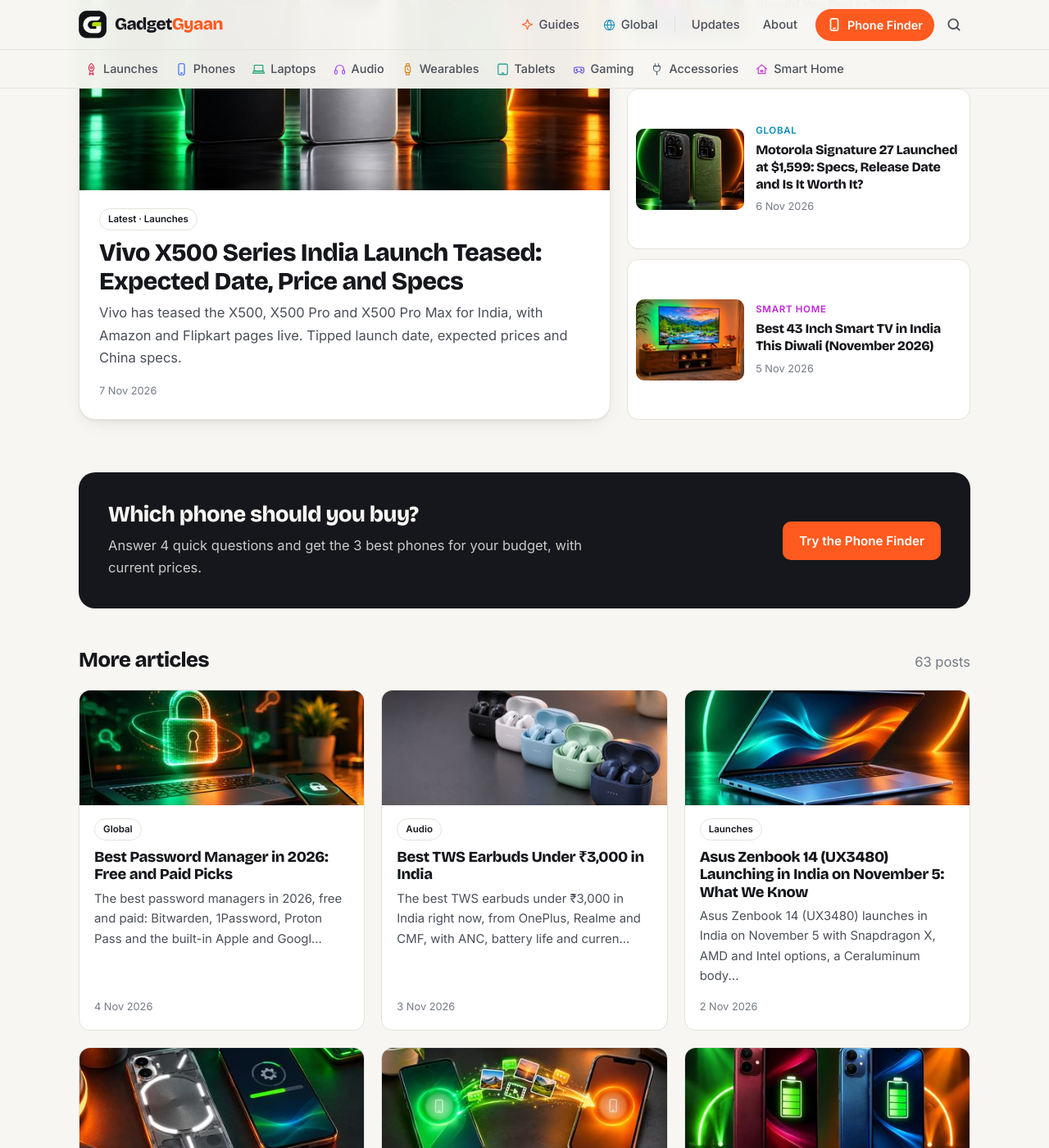
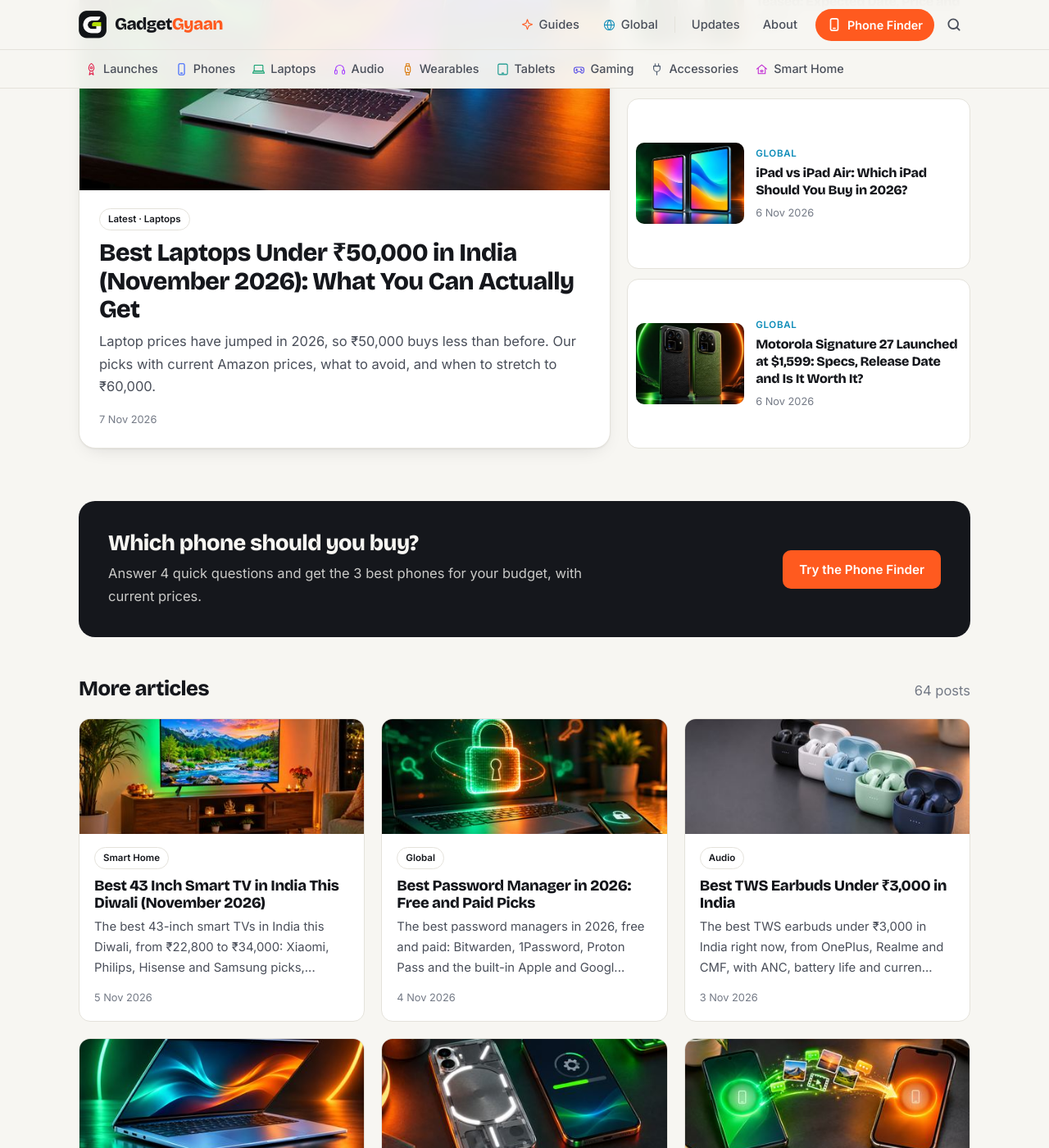
Before and after one commit to kiteksood167/kiteksood167.github.io, a Jekyll site: the page built from index.html, in a window 1280 px wide and 1400 px high, scrolled down 594 px. Shown: the whole window at 82% size. Built offline with Jekyll 4.4.1, drawn with Linux system fonts in a browser that asks for light colours; part of the change alters nothing that is shown; some of the changed text lies outside the part shown.

Commit message:
Draft: best laptops under 50000 India + backlink
Co-Authored-By: Claude Opus 5.5 <noreply@anthropic.com>
Claude-Session: https://claude.ai/code/session_019q2TsaYyUfQwBS5iqKAhGu

```diff
--- a/_posts/2026-10-19-laptop-buying-guide-for-college-students.md
+++ b/_posts/2026-10-19-laptop-buying-guide-for-college-students.md
@@ -79,6 +79,8 @@ If you carry it to college every day, aim for under **1.6 kg** and a real-world
 
 {% include buy.html name="Student laptops with 16GB RAM and 512GB SSD" query="laptop 16GB RAM 512GB SSD i5" note="Compare processor generation before price" %}
 
+For current picks and prices, see our [best laptops under ₹50,000 in India](/best-laptops-under-50000-india/).
+
 **Related reading:** [Tablet vs Laptop for Students: Which Is Better for Study?](/tablet-vs-laptop-for-students/) · [Apple 'Pro and Tell' Event on October 28: What to Expect and India Time](/apple-pro-and-tell-event-october-28-what-to-expect/) · [Asus Zenbook 14 (UX3480) Launching in India on November 5: What We Know](/asus-zenbook-14-ux3480-india-launch-november-5/)
 
 ## The bottom line
--- /dev/null
+++ b/_posts/2026-11-07-best-laptops-under-50000-india.md
@@ -0,0 +1,103 @@
+---
+title: "Best Laptops Under ₹50,000 in India (November 2026): What You Can Actually Get"
+seo_title: "Best Laptops Under ₹50,000 in India (Nov 2026)"
+description: "Laptop prices have jumped in 2026, so ₹50,000 buys less than before. Our picks with current Amazon prices, what to avoid, and when to stretch to ₹60,000."
+date: 2026-11-07 13:55:00 +0530
+category: Laptops
+also_in: [Guides]
+affiliate: true
+image: /assets/images/best-laptops-under-50000-india.jpg
+image_alt: "Three slim laptops in dark grey, silver and blue open on a dark desk with colourful wave wallpapers and green and orange room light"
+image_credit: "Illustration, not the actual products"
+tags: [laptops, budget laptops, students, windows laptops, acer, hp, lenovo, asus, india]
+sources:
+  - name: "Business Today: Memory crunch sets stage for smartphone and laptop price hikes in India"
+    url: "https://www.businesstoday.in/technology/news/story/memory-crunch-supply-shocks-set-stage-for-smartphone-laptop-price-hikes-in-india-534271-2026-06-01"
+  - name: "91mobiles: Best laptops under Rs 50,000 in India (July 2026 update)"
+    url: "https://www.91mobiles.com/reviews/best-laptops-under-rs-50000-in-india/"
+  - name: "Notebookcheck: AMD Ryzen 5 40 specs"
+    url: "https://www.notebookcheck.net/AMD-Ryzen-5-40-Processor-Benchmarks-and-Specs.1149121.0.html"
+  - name: "Prices: Amazon.in listings, checked November 7, 2026"
+---
+
+If you last looked at laptops a year ago, ₹50,000 doesn't go as far now. Memory chip prices have nearly doubled, and Business Today reports that laptops from Dell, HP and Lenovo have gone up by **15% to 30%** this year. The Lenovo ThinkBook 16 with a Ryzen 5 and 16GB of RAM, for example, was ₹46,990 in July according to 91mobiles; on Amazon today it's about **₹74,000**.
+
+<!--more-->
+
+So this guide is honest about what ₹50,000 actually buys in November 2026, which models are worth it, which ones to avoid, and when it makes sense to stretch your budget. We haven't tested these laptops ourselves; the picks are based on specs, current prices and published reviews.
+
+## Quick comparison
+
+| Laptop | Price (Amazon, Nov 7) | Processor | RAM / SSD | Screen | Best for |
+|---|---|---|---|---|---|
+| **Acer Aspire 3** (i3-1315U) | about ₹49,300 | Intel Core i3-1315U | 16GB / 512GB | 15.6" FHD IPS | Multitasking on a budget |
+| **Acer Aspire One** (Ryzen 5 40) | about ₹45,990 | AMD Ryzen 5 40 | 8GB / 512GB | 14" | Students, with Office included |
+| **HP Professional 15** (Core 3 100U) | about ₹48,000 | Intel Core 3 100U | 8GB DDR5 / 512GB | 15.6" | Office work, Windows 11 Pro |
+| **HP 15** (Ryzen 3 7320U) | about ₹48,990 | AMD Ryzen 3 7320U | 8GB / 512GB | 15.6" FHD anti-glare | Basic study and streaming |
+
+Prices change daily, often by a few thousand rupees during sales, so check the exact model and price before you buy.
+
+## 1. Acer Aspire 3 (Core i3-1315U, 16GB): best for multitasking
+
+At around **₹49,300**, this is one of the few laptops under ₹50,000 that still comes with **16GB of RAM** and a **512GB SSD**. The Core i3 isn't fast, but 16GB matters more for everyday use: dozens of Chrome tabs, Zoom calls and Office files at the same time won't slow it to a crawl the way 8GB laptops do. It has a 15.6-inch Full HD IPS screen.
+
+{% include buy.html name="Acer Aspire 3 (Core i3-1315U, 16GB/512GB)" query="Acer Aspire 3 i3-1315U 16GB 512GB" note="About ₹49,300; one of the few 16GB options under ₹50,000" %}
+
+## 2. Acer Aspire One (Ryzen 5 40): best for students
+
+For around **₹45,990**, you get a 14-inch laptop with an AMD **Ryzen 5 40**, 8GB of RAM, a 512GB SSD and **Office 2024** included, which saves you a subscription. Note that the "Ryzen 5 40" is a renamed Ryzen 5 7520U, a 4-core chip from 2023, according to Notebookcheck. That's fine for notes, browsing, online classes and Office, but not for video editing or gaming.
+
+The 8GB of RAM is soldered on many thin laptops like this one, so check the listing before buying if you think you'll need more later.
+
+{% include buy.html name="Acer Aspire One (Ryzen 5 40, 8GB/512GB)" query="Acer Aspire One Ryzen 5 40 8GB 512GB Office 2024" note="About ₹45,990 with Office 2024" %}
+
+<figure class="inline-figure">
+  <img width="1200" height="675" src="/assets/images/student-typing-laptop-library-desk.jpg" alt="A student's hands typing on a silver laptop at a library desk with a notebook, phone and coffee mug" loading="lazy">
+  <figcaption>Illustration</figcaption>
+</figure>
+
+## 3. HP Professional 15 (Core 3 100U): best for office work
+
+At around **₹48,000**, this HP has Intel's **Core 3 100U**, 8GB of DDR5 RAM, a 512GB SSD and **Windows 11 Pro**, which is useful if your office needs Pro features such as BitLocker encryption. Be careful: HP also sells a similar "HP 15" with the same chip for slightly less that ships with **DOS**, meaning no Windows at all. Check the listing says Windows 11 before you pay.
+
+{% include buy.html name="HP Professional 15 (Core 3 100U, 8GB/512GB)" query="HP Professional 15 Core 3 100U 8GB 512GB Windows 11 Pro" note="About ₹48,000; check it comes with Windows 11" %}
+
+## 4. HP 15 (Ryzen 3 7320U): for basic use
+
+The HP 15 with an **AMD Ryzen 3 7320U**, 8GB of RAM and a 512GB SSD costs around **₹48,990**. Its anti-glare Full HD screen is easy on the eyes for long study sessions, but performance is basic. Buy it only if you mainly browse, stream and use Office.
+
+{% include buy.html name="HP 15 (Ryzen 3 7320U, 8GB/512GB)" query="HP 15 Ryzen 3 7320U 8GB 512GB" note="About ₹48,990; fine for basic use" %}
+
+## What to avoid under ₹50,000
+
+- **Old processors in new boxes.** Some listings sell a "Ryzen 5 16GB" laptop for around ₹50,000, but with the **Ryzen 5 3500U**, a chip from 2019. Newer Core i3 or Ryzen 5 40 laptops are a better buy.
+- **256GB storage.** Windows and updates take a big chunk of it. Get 512GB.
+- **DOS laptops** unless you already have a Windows licence.
+- **Celeron, Athlon and older Ryzen 3** chips. They're fine for a child's browsing, but frustrating for college or work.
+
+> **Tip:** Search by the exact model number, not just "i5 16GB laptop". Sellers often list several versions of the same laptop with different chips, RAM and Windows editions at very different prices.
+
+<figure class="inline-figure">
+  <img width="1200" height="675" src="/assets/images/laptop-ports-usb-c-hdmi-ssd-closeup.jpg" alt="Close-up of a laptop's side with USB-C, USB-A and HDMI ports, a charging cable and a portable SSD on the desk" loading="lazy">
+  <figcaption>Illustration</figcaption>
+</figure>
+
+## Should you stretch to ₹60,000 to ₹65,000?
+
+If you need a laptop for coding, light video editing or several heavy apps at once, a **Core i5 or Ryzen 5 with 16GB of RAM** makes a real difference, and on November 7 those started at around:
+
+- **Acer Aspire 3 (2026)** with Core i5-1334U, 16GB and 512GB: about **₹61,390**
+- **Asus Vivobook Go 15 (2026)** with Ryzen 5 40, 16GB and 512GB: about **₹64,500**
+- **Lenovo IdeaPad Slim 3** with Ryzen 5 7520U, 16GB and 512GB: about **₹65,745**
+
+If that's out of reach, the 16GB Acer Aspire 3 at the top of this list is the best compromise. Our [laptop buying guide for college students](/laptop-buying-guide-for-college-students/) explains what each spec means.
+
+## Our take
+
+<!-- Kitek's answers go here, grammar fixes only -->
+
+**Related reading:** [Laptop Buying Guide for College Students in India: What Specs You Really Need](/laptop-buying-guide-for-college-students/) · [Tablet vs Laptop for Students: Which Is Better for Study?](/tablet-vs-laptop-for-students/) · [Diwali Gadget Buying Tips: How to Get the Best Deal Online](/diwali-gadget-buying-tips/)
+
+## The bottom line
+
+Laptop prices have risen sharply in 2026, so ₹50,000 now mostly buys Core i3, Core 3 and entry-level Ryzen laptops. The **Acer Aspire 3 with 16GB of RAM** (about ₹49,300) is the best all-rounder, the **Acer Aspire One** (about ₹45,990) is the best value for students thanks to Office 2024, and the **HP Professional 15** (about ₹48,000) suits office work. If you need a Core i5 or Ryzen 5 with 16GB, plan for ₹60,000 to ₹65,000, or wait for a big sale.
```
